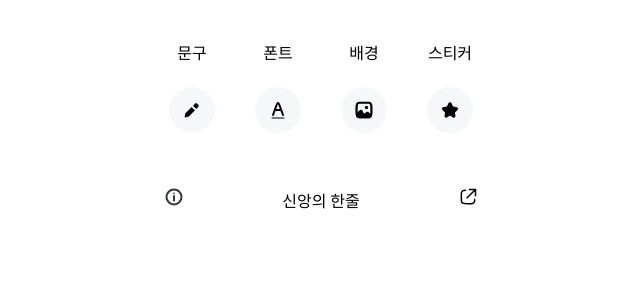
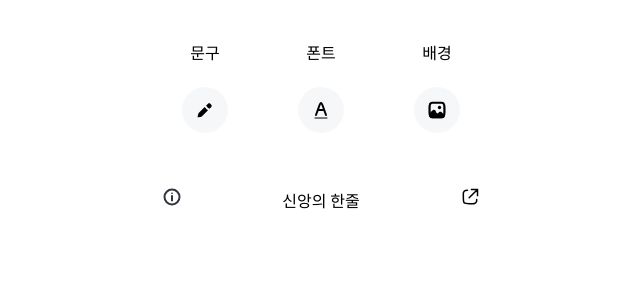
Before and after one commit to GCI-js/HolyGenerator, a React app: page / in a window 1280 px wide. Shown: the top 300 px of the page, without its empty margins (319-959 px from the left). Built offline with nearby package versions, Linux system fonts and the light colour scheme; the HTML template or start-up script is replaced by a standard one.

Commit message:
remove sticker button

```diff
--- a/src/component/TemporalBoard/index.module.scss
+++ b/src/component/TemporalBoard/index.module.scss
@@ -8,7 +8,7 @@
       > .BottomStruct {
         flex: 1;
         > .TextButton {
-          width: 86px;
+          width: 116px;
           height: 66px;
           border-radius: 100%;
           display: flex;
@@ -17,7 +17,7 @@
         }
 
         > .FontButton {
-          width: 86px;
+          width: 116px;
           height: 66px;
           border-radius: 100%;
           display: flex;
@@ -25,15 +25,7 @@
           justify-content: center;
         }
         > .BackgroundButton {
-          width: 86px;
-          height: 66px;
-          border-radius: 100%;
-          display: flex;
-          align-items: center;
-          justify-content: center;
-        }
-        > .StickerButton {
-          width: 86px;
+          width: 116px;
           height: 66px;
           border-radius: 100%;
           display: flex;
--- a/src/component/TemporalBoard/index.tsx
+++ b/src/component/TemporalBoard/index.tsx
@@ -38,12 +38,6 @@ export default function TemporalBoard(properties: Props) {
               <img src={background_img} className="ButtonImg" />
             </div>
           </div>
-          <div className="BottomStruct">
-            <div className="ButtonText">스티커</div>
-            <div className="StickerButton" onClick={() => hanger.create("")}>
-              <img src={sticker_img} className="ButtonImg" />
-            </div>
-          </div>
         </div>
         <div></div>
         <div className="FooterContainer" onClick={() => hanger.create("")}>
```
